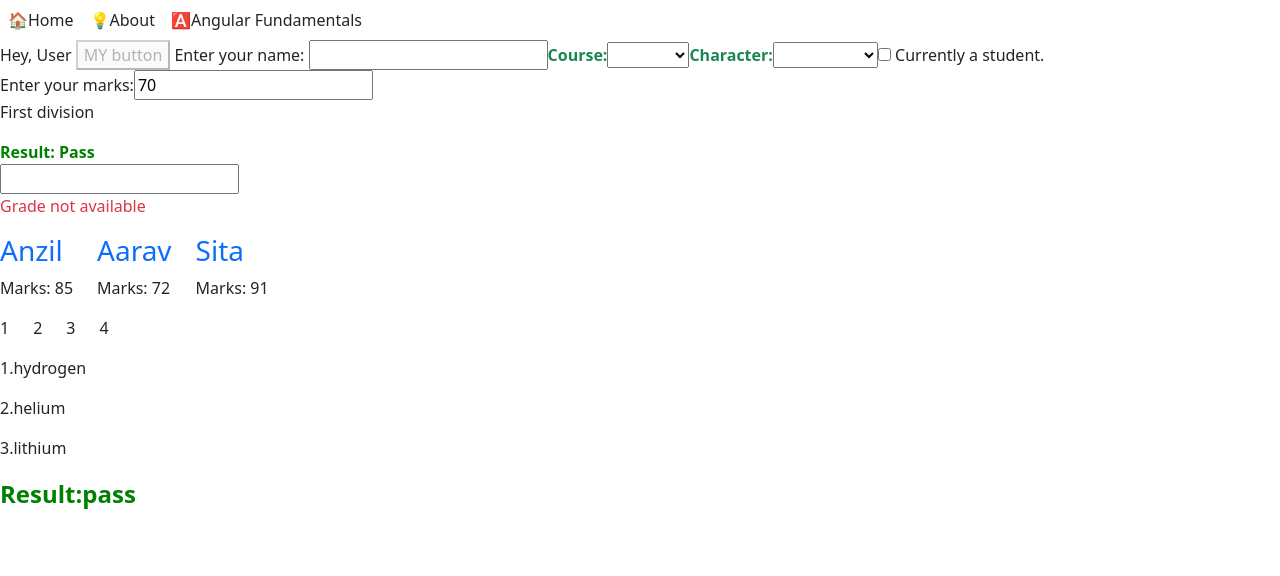
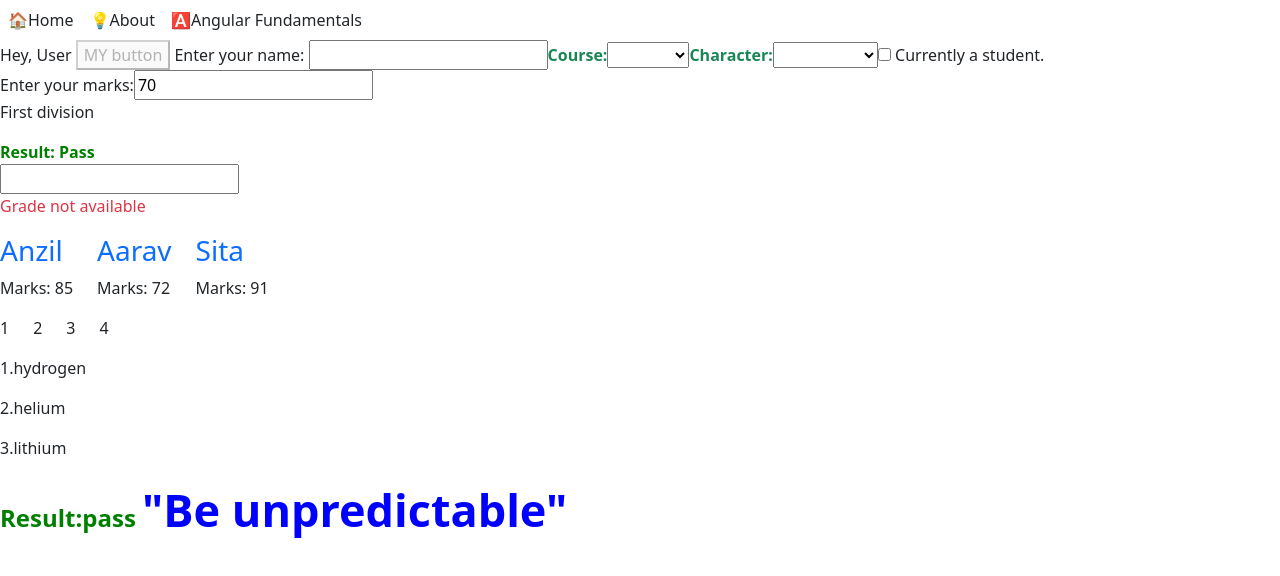
Before and after one commit to Anzilshrestha23/Angular_tutorial, an Angular app in the folder angular_tutorial/: page /angular-fundamentals in a window 1280 px wide. Shown: the top 576 px of the page. Built offline with nearby package versions, Linux system fonts and the light colour scheme.

Commit message:
Dynamic styling using css class

```diff
--- a/angular_tutorial/src/app/angular-fundamentals/directives-control-flow/directives-control-flow.component.css
+++ b/angular_tutorial/src/app/angular-fundamentals/directives-control-flow/directives-control-flow.component.css
@@ -0,0 +1,4 @@
+.style{
+    color: blue;
+    font-size: 45px;
+  }
--- a/angular_tutorial/src/app/angular-fundamentals/directives-control-flow/directives-control-flow.component.html
+++ b/angular_tutorial/src/app/angular-fundamentals/directives-control-flow/directives-control-flow.component.html
@@ -75,3 +75,7 @@
 
 >
 Result:{{marks>=40? 'pass' : 'fail'}} </strong>
+
+<!-- using the [ngClass]  for dynamic styling -->
+
+<strong class="style">"Be unpredictable"</strong>
--- a/angular_tutorial/src/app/angular-fundamentals/directives-control-flow/directives-control-flow.component.ts
+++ b/angular_tutorial/src/app/angular-fundamentals/directives-control-flow/directives-control-flow.component.ts
@@ -22,6 +22,6 @@ export class DirectivesControlFlowComponent {
   numbers = [1, 2, 3, 4]
   elements=['hydrogen', 'helium', 'lithium'];
   fontsize = 24;
+
+
 }
-
-// using the ngstyle binding
```
